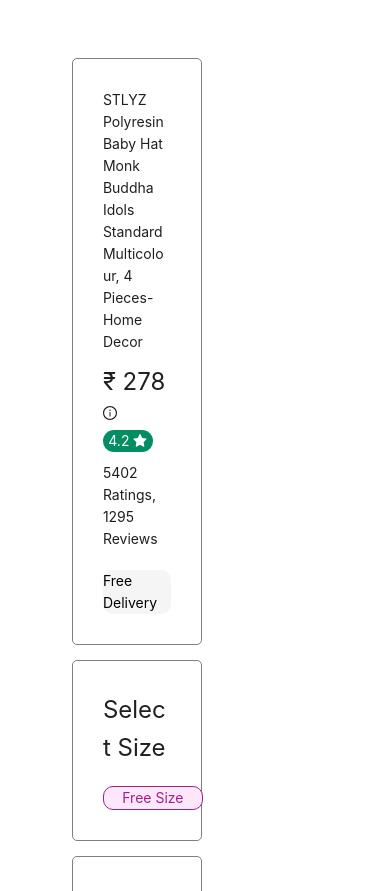
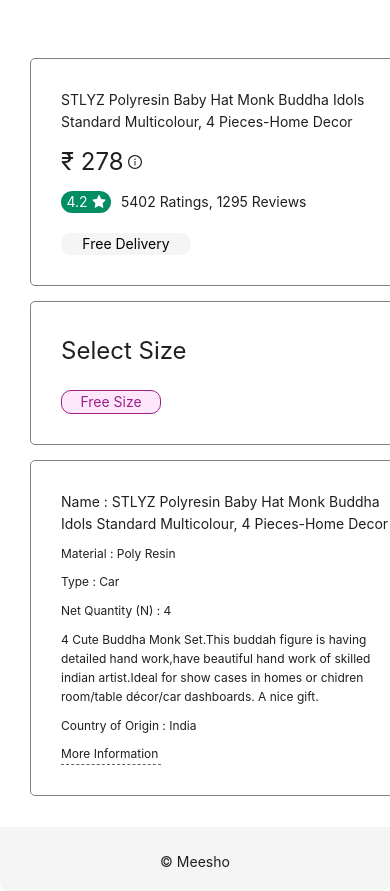
Before and after one commit to trisandyatechnologies/ecom, a Next.js app: page / in a window 390 px wide. Shown: the part 570-1461 px from the top of the page. Built offline with nearby package versions, Linux system fonts and the light colour scheme; no server answers; the database is empty.

Commit message:
added-mv

```diff
--- a/src/app/components/ProductPage/Page.tsx
+++ b/src/app/components/ProductPage/Page.tsx
@@ -6,9 +6,9 @@ const ProductPage: React.FC = () => {
     return (
         <main className="meesho-promotion" style={{ background: "white" }} >
             <Row justify={"space-around"}>
-                <Col span={3}></Col>
+
                 <Col span={1} style={{ marginTop: "30px" }}>
-                    <Flex style={{ flexDirection: "column", gap: "10px" }}>
+                    <Flex id="sideImages" style={{ flexDirection: "column", gap: "10px" }}>
                         <img src="https://images.meesho.com/images/products/33133883/qqsw2_64.webp" />
                         <img src="https://images.meesho.com/images/products/33133883/5is5o_64.webp" />
                         <img src="https://images.meesho.com/images/products/33133883/zhzlo_64.webp" />
@@ -16,7 +16,7 @@ const ProductPage: React.FC = () => {
                     </Flex>
                 </Col>
 
-                <Col span={6} style={{ maxWidth: "100%", margin: "30px" }}>
+                <Col lg={6} xs={24} style={{ maxWidth: "100%", margin: "30px" }}>
                     <Space>
                         <img src="https://images.meesho.com/images/products/21914499/83fac_512.webp" style={{ width: "100%" }} />
                     </Space>
@@ -26,8 +26,8 @@ const ProductPage: React.FC = () => {
                     </Flex>
                 </Col>
 
-                <Col span={8} style={{ margin: "30px" }} className="product_details">
-                    <Flex className="first_column" style={{ flexDirection: "column", border: "0.5px solid gray", background: "white", borderRadius: "5px", gap: "10px", padding: "30px" }}>
+                <Col lg={8} xs={24} style={{ margin: "30px" }} id="product_details">
+                    <Flex id="first_column" style={{ flexDirection: "column", border: "0.5px solid gray", background: "white", borderRadius: "5px", gap: "10px", padding: "30px" }}>
                         <Typography>STLYZ Polyresin Baby Hat Monk Buddha Idols Standard Multicolour, 4 Pieces-Home Decor</Typography>
                         <Typography style={{ display: "flex", gap: "5px" }} id="rate"><Typography style={{ fontSize: "24px" }}>₹ 278 </Typography><InfoCircleOutlined /></Typography>
                         <Typography style={{ display: "flex", gap: "10px" }} id="rating">
@@ -37,7 +37,7 @@ const ProductPage: React.FC = () => {
                         <Typography id="free_delivery" style={{ display: "flex", marginTop: "10px", justifyContent: "center", borderRadius: "10px",maxWidth: "130px", background: "rgb(245 245 245)", color: "black", gap: "4px" }}>Free Delivery  </Typography>
 
                     </Flex>
-                    <Flex className="secoend_column" style={{ flexDirection: "column", border: "0.5px solid gray", background: "white", borderRadius: "5px", gap: "10px", padding: "30px", margin: "15px auto" }}>
+                    <Flex flex={1} className="secoend_column" style={{ flexDirection: "column", border: "0.5px solid gray", background: "white", borderRadius: "5px", gap: "10px", padding: "30px", margin: "15px auto" }}>
                         <Typography style={{ fontSize: "24px" }}>Select Size</Typography>
 
                         <Typography style={{ display: "flex", marginTop: "10px", border: "1px solid rgb(159, 32, 137)", borderRadius: "10px", width: "100px", justifyContent: "center", background: "rgb(255, 231, 251)", color: "rgb(159, 32, 137)", gap: "4px" }}>Free Size  </Typography>
--- a/src/app/globals.css
+++ b/src/app/globals.css
@@ -94,11 +94,21 @@ a {
 }
 
 @media only screen and (max-width: 768px) {
-  .first_column {
+  #first_column {
     margin: 0;
     gap: 0;
     width: 100%;
     /* max-width: 100%; */
+  }
+  #sideImages{
+    flex-direction: row;
+  }
+  #product_details {
+
+    max-width: 100%;
+    margin: 0;
+    display: flex;
+    flex-wrap: wrap;
   }
 
   #rating {
```
